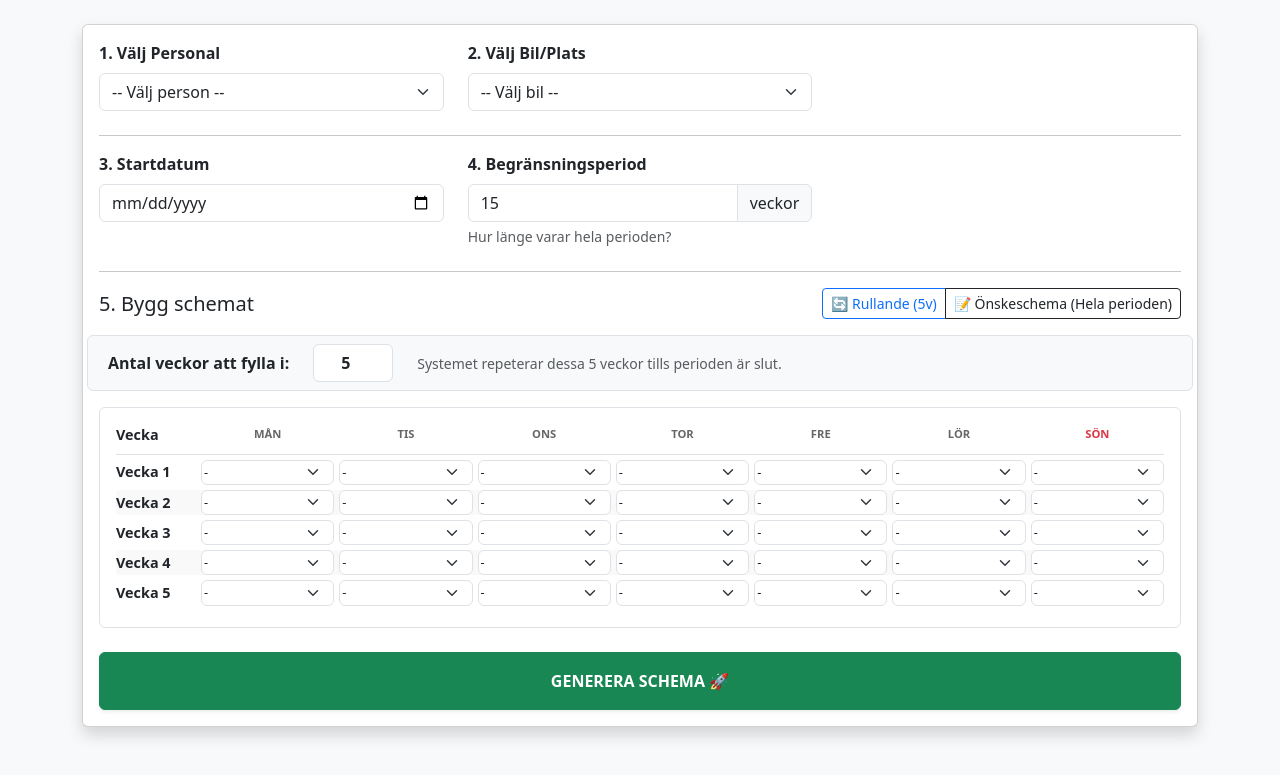
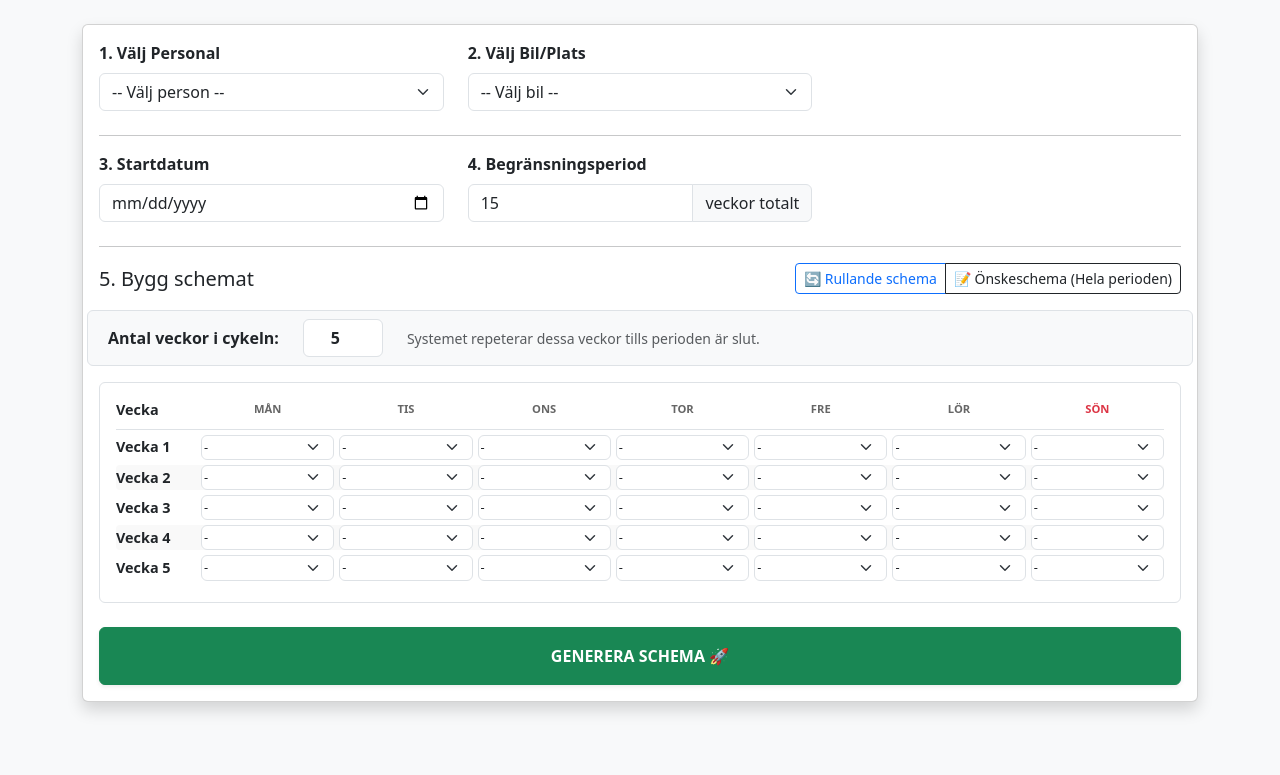
Before and after one commit to Barrelito/ambulance_planner, a Flask app: page /scheduler in a window 1280 px wide. Shown: the part 50-825 px from the top of the page. After the commit the page ends 763 px from the top, so only its background shows below. Run offline with Flask 3, Linux system fonts and the light colour scheme; the visitor is signed in with stand-in values (Sample User, id 1); data that the repository does not hold is empty.

Commit message:
ändra rullande 5v

```diff
--- a/templates/scheduler.html
+++ b/templates/scheduler.html
@@ -10,8 +10,10 @@
         .grid-label { width: 80px; font-weight: bold; font-size: 0.9em; }
         .day-col { flex: 1; text-align: center; }
         .day-header { font-size: 0.7em; font-weight: bold; text-transform: uppercase; color: #666; }
-        /* Gör varannan vecka lite gråare för enklare läsning */
         .grid-row:nth-child(even) { background-color: #f9f9f9; border-radius: 4px; }
+
+        /* Markera input-fältet när man fokuserar */
+        .highlight-input { border: 2px solid #0d6efd; box-shadow: 0 0 5px rgba(13,110,253,0.5); }
     </style>
 </head>
 <body class="bg-light">
@@ -70,9 +72,8 @@
                         <label class="form-label fw-bold">4. Begränsningsperiod</label>
                         <div class="input-group">
                             <input type="number" id="totalWeeks" name="total_weeks" class="form-control" value="15" min="1" required>
-                            <span class="input-group-text">veckor</span>
+                            <span class="input-group-text">veckor totalt</span>
                         </div>
-                        <div class="form-text">Hur länge varar hela perioden?</div>
                     </div>
                 </div>
 
@@ -82,20 +83,20 @@
                     <h5 class="m-0">5. Bygg schemat</h5>
 
                     <div class="btn-group">
-                        <button type="button" class="btn btn-outline-primary btn-sm" onclick="setRolling()">🔄 Rullande (5v)</button>
+                        <button type="button" class="btn btn-outline-primary btn-sm" onclick="setRolling()">🔄 Rullande schema</button>
                         <button type="button" class="btn btn-outline-dark btn-sm" onclick="setWish()">📝 Önskeschema (Hela perioden)</button>
                     </div>
                 </div>
 
                 <div class="row mb-3 align-items-center bg-light p-2 rounded border">
                     <div class="col-auto">
-                        <label class="fw-bold">Antal veckor att fylla i:</label>
+                        <label class="fw-bold">Antal veckor i cykeln:</label>
                     </div>
                     <div class="col-auto">
                         <input type="number" id="cycleWeeks" name="cycle_weeks" class="form-control fw-bold text-center" value="5" min="1" max="52" style="width: 80px;" onchange="buildGrid()">
                     </div>
                     <div class="col-auto">
-                        <span class="text-muted small" id="cycleHelpText">Systemet repeterar dessa 5 veckor tills perioden är slut.</span>
+                        <span class="text-muted small" id="cycleHelpText">Systemet repeterar dessa veckor tills perioden är slut.</span>
                     </div>
                 </div>
 
@@ -121,17 +122,20 @@
 </div>
 
 <script>
-    // Funktioner för knapparna
     function setRolling() {
-        document.getElementById('cycleWeeks').value = 5;
-        document.getElementById('cycleHelpText').innerText = "Systemet repeterar dessa 5 veckor tills perioden är slut.";
+        const input = document.getElementById('cycleWeeks');
+        input.value = 5; // Sätter standard, men man får ändra
+        document.getElementById('cycleHelpText').innerText = "Systemet repeterar dessa veckor tills perioden är slut. (Ändra siffran om schemat rullar på annat antal veckor).";
+
+        // Markera fältet så man fattar att man kan ändra
+        input.focus();
+        input.select();
+
         buildGrid();
     }
 
     function setWish() {
-        // Hämta totala antalet veckor
         var total = document.getElementById('totalWeeks').value;
-        // Sätt cykeln till samma sak
         document.getElementById('cycleWeeks').value = total;
         document.getElementById('cycleHelpText').innerText = "Du fyller i hela perioden manuellt (inget repeteras).";
         buildGrid();
```
